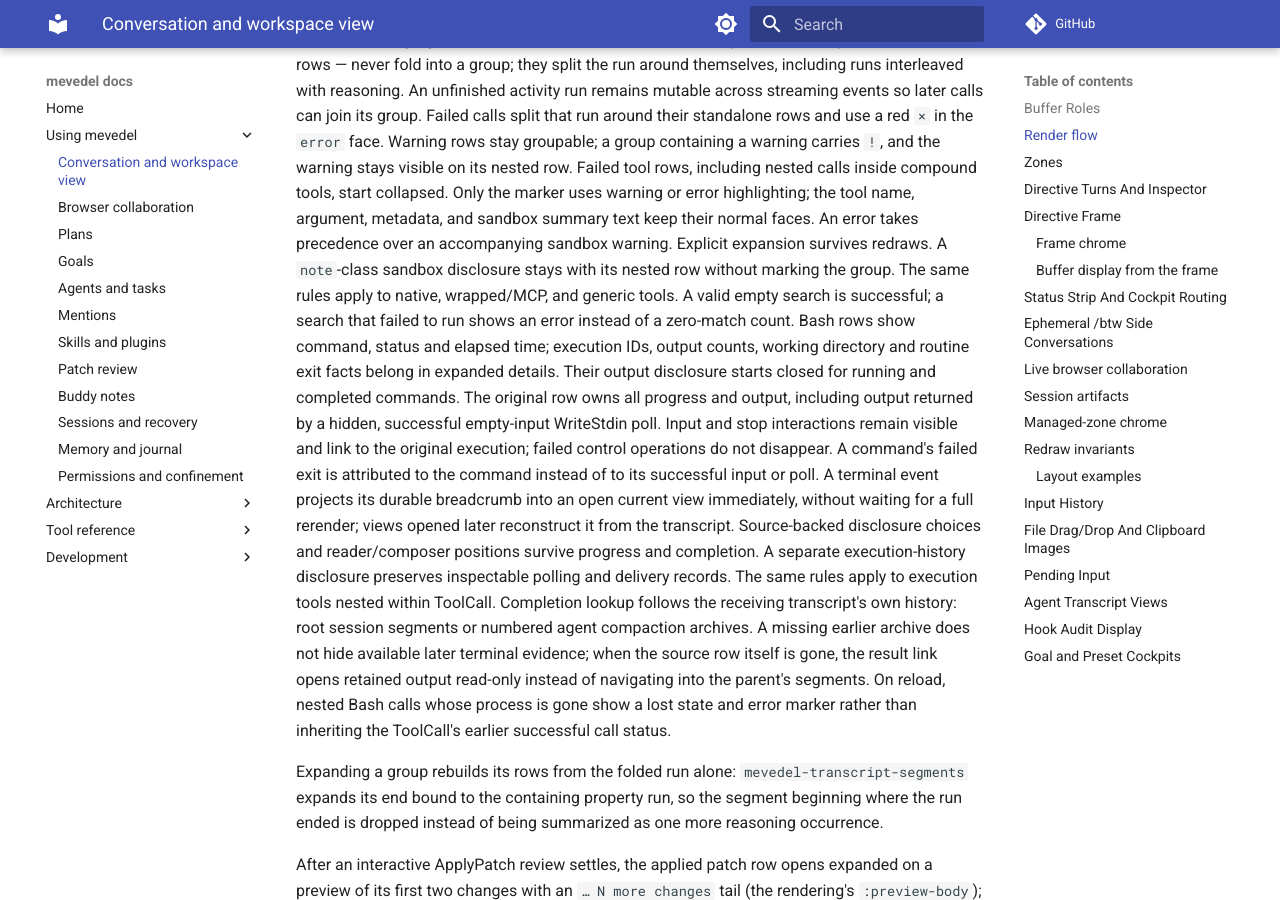
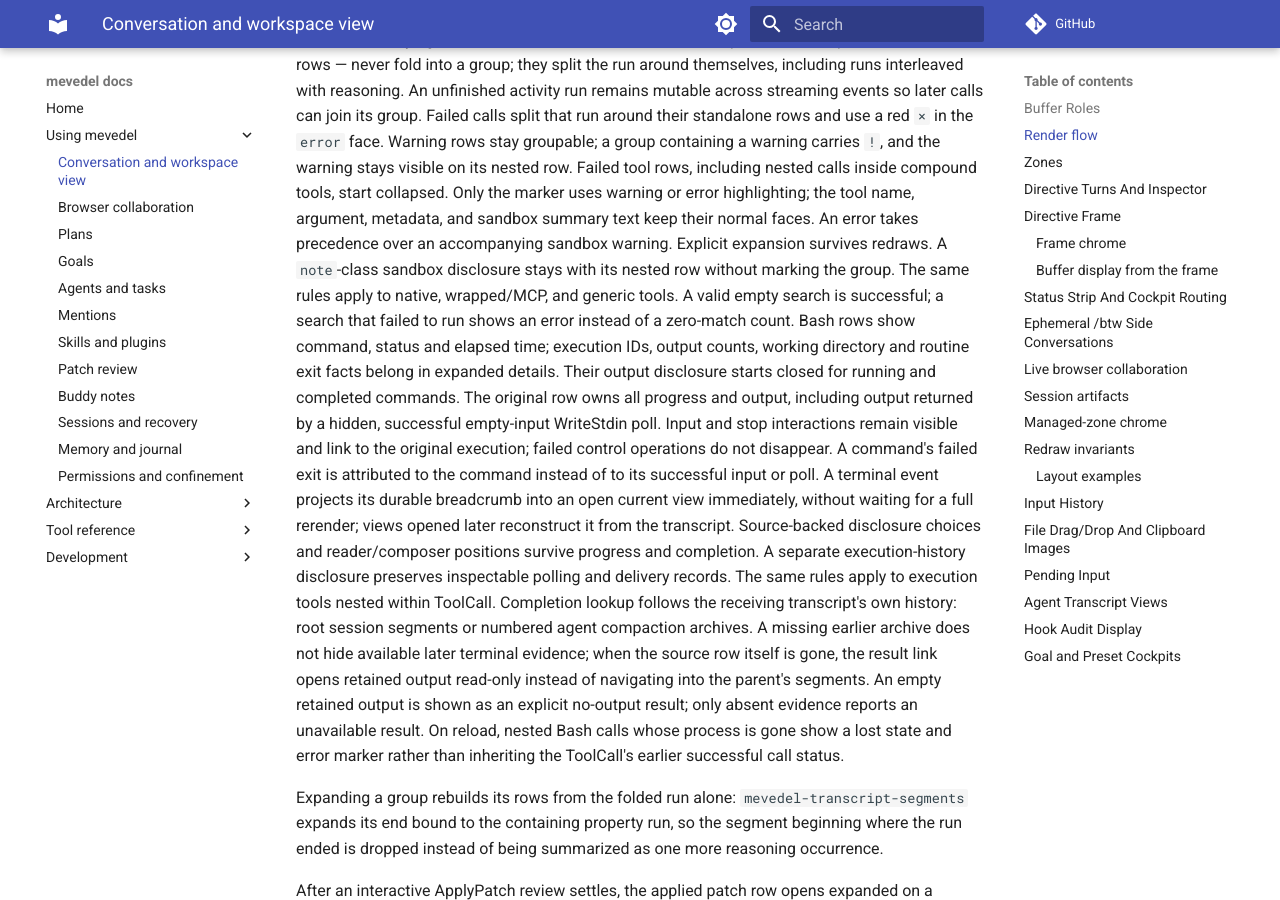
Before and after one commit to FrauH0lle/mevedel, an MkDocs documentation site: the page built from docs/view.md, in a window 1280 px wide and 900 px high, scrolled down 10498 px. Built offline with MkDocs 1.6.1 and Material for MkDocs 9.7.7, drawn with Linux system fonts in a browser that asks for light colours; comment, search, counter and statistics services are not loaded.

Commit message:
Distinguish empty retained Bash output from missing evidence

```diff
--- a/docs/view.md
+++ b/docs/view.md
@@ -528,7 +528,8 @@
 numbered agent compaction archives. A missing earlier archive does not hide
 available later terminal evidence; when the source row itself is gone, the
 result link opens retained output read-only instead of navigating into the
-parent's segments.
+parent's segments. An empty retained output is shown as an explicit no-output
+result; only absent evidence reports an unavailable result.
 On reload, nested Bash calls whose process is gone show a lost state and error
 marker rather than inheriting the ToolCall's earlier successful call status.
 
```
Also changed, not shown: 2 other files.
